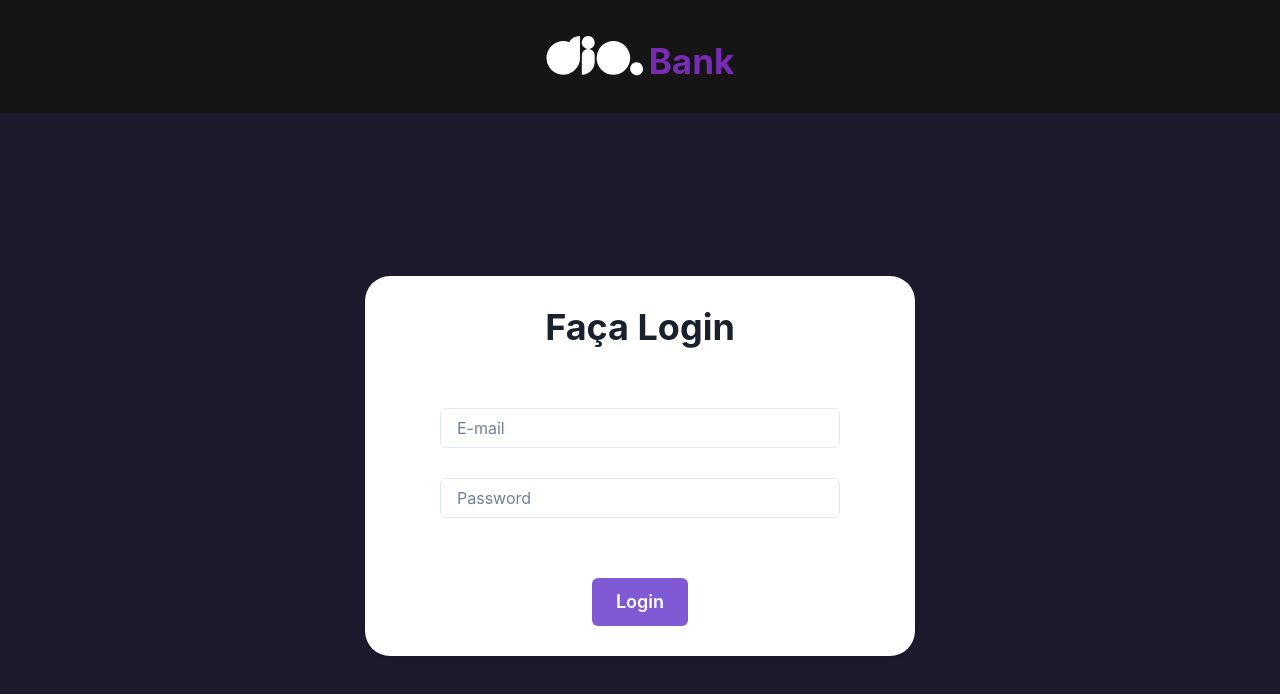
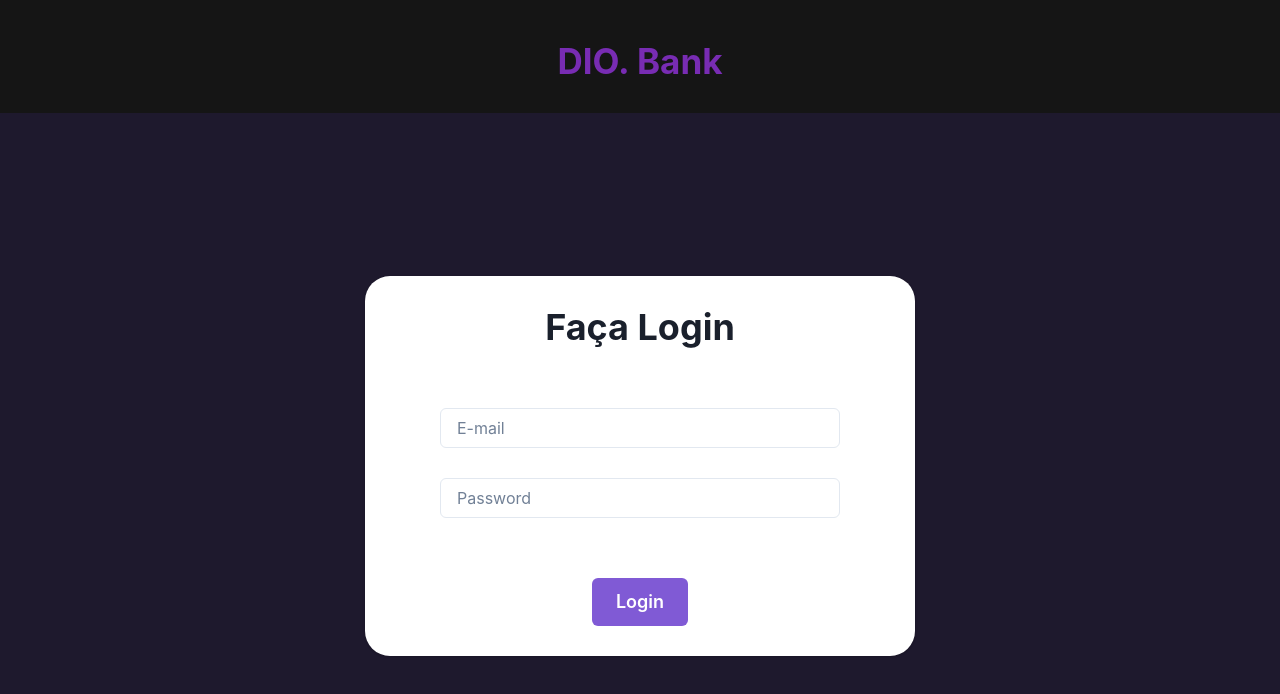
Before and after one commit to kwuraa/my-app, a React (Create React App) app: page / in a window 1280 px wide. Shown: the top 694 px of the page. Built offline with nearby package versions, Linux system fonts and the light colour scheme.

Commit message:
remove itens

```diff
--- a/src/App.tsx
+++ b/src/App.tsx
@@ -7,7 +7,7 @@ import { Header } from "./components/header/Header";
 function App() {
   return (
     <ChakraProvider>
-      <Header title={"Bank"} />
+      <Header title={"DIO. Bank"} />
       <CardIndex event={login} />
     </ChakraProvider>
   );
--- a/src/components/Card.tsx
+++ b/src/components/Card.tsx
@@ -9,6 +9,7 @@ import {
   CardFooter,
 } from "@chakra-ui/react";
 import { Btn } from "./Button";
+import { api } from "../services/api";
 
 interface ICard {
   event: () => void;
--- a/src/components/header/Header.tsx
+++ b/src/components/header/Header.tsx
@@ -8,24 +8,6 @@ export const Header = ({ title }: Props) => {
   return (
     <Box bg="#151515" padding="25px" boxShadow="2xl">
       <Center>
-        <Box paddingRight="5px">
-          <svg
-            xmlns="http://www.w3.org/2000/svg"
-            width="98"
-            height="40"
-            fill="none"
-            viewBox="0 0 98 40"
-          >
-            <path
-              fill="#fff"
-              d="M97.058 32.674a6.446 6.446 0 01-3.963 5.96 6.428 6.428 0 01-7.016-1.389 6.443 6.443 0 014.545-10.999c1.704 0 3.338.678 4.544 1.883a6.446 6.446 0 011.89 4.545zM77.737 35.135a16.805 16.805 0 004.415-21.243 16.778 16.778 0 00-8.662-7.637 16.757 16.757 0 00-11.54-.227 16.776 16.776 0 00-8.954 7.292 16.805 16.805 0 003.58 21.4 16.762 16.762 0 0021.16.415zM33.963 20.765V0A12.847 12.847 0 0023 6.138 16.751 16.751 0 003.948 11.66a16.796 16.796 0 00-.458 19.85 16.77 16.77 0 008.342 6.278 16.752 16.752 0 0018.921-5.959 16.797 16.797 0 003.25-9.927c0-.384-.02-.762-.04-1.138zM42.208 12.934a6.387 6.387 0 00-4.517 1.873 6.4 6.4 0 00-1.871 4.522v19.364c3.41 0 6.68-1.356 9.091-3.77a12.878 12.878 0 003.766-9.101v-6.405a6.487 6.487 0 00-1.894-4.582 6.473 6.473 0 00-4.575-1.901z"
-            ></path>
-            <path
-              fill="#fff"
-              d="M48.687 6.44a6.445 6.445 0 01-3.971 5.95 6.427 6.427 0 01-7.012-1.396A6.443 6.443 0 0142.254 0c1.706 0 3.342.68 4.548 1.887a6.447 6.447 0 011.885 4.553z"
-            ></path>
-          </svg>
-        </Box>
         <Text paddingTop="10px" color="#782cb3" fontSize="35px" as="b">
           {title}
         </Text>
```
Also changed, not shown: src/services/api.ts (added, +11 -0 lines).
